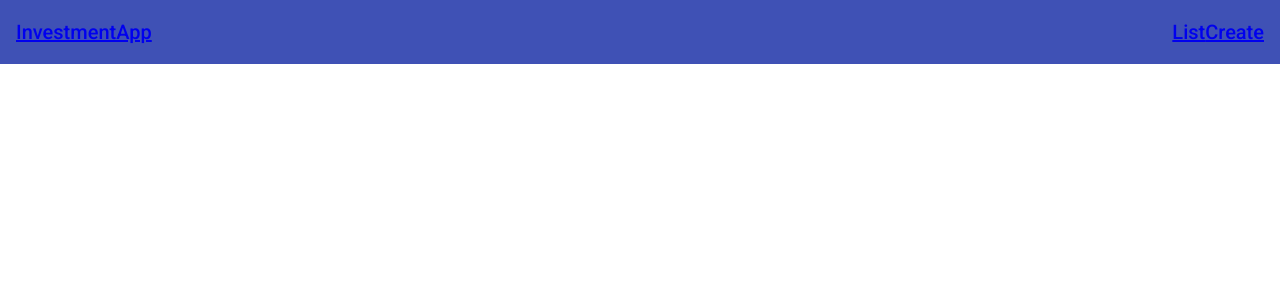
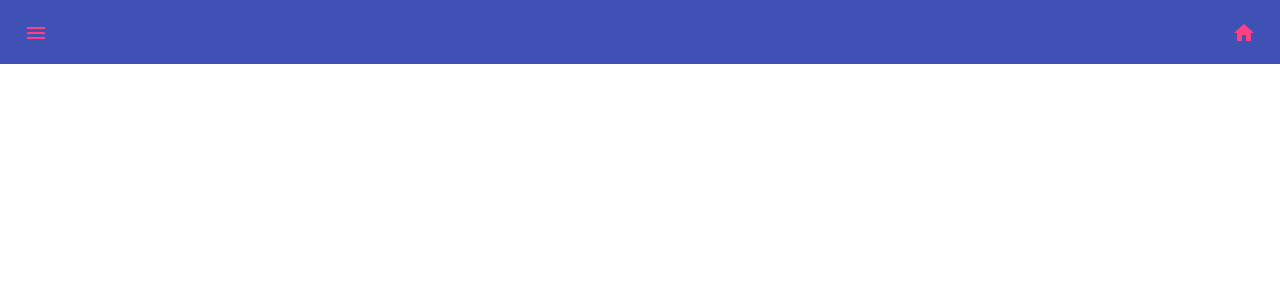
Before and after one commit to MrBolas/Investment_app, an Angular app in the folder Investment-app/: page / in a window 1280 px wide. Shown: the top 300 px of the page. Built offline with nearby package versions, Linux system fonts and the light colour scheme.

Commit message:
Simplified the header with material icons

```diff
--- a/Investment-app/src/app/header/header.component.html
+++ b/Investment-app/src/app/header/header.component.html
@@ -1,12 +1,13 @@
 <mat-toolbar color="primary">
 
-     <!-- To be replaced by image -->
-    <span><a routerLink="/list">InvestmentApp</a></span>
+    <button mat-icon-button color="accent" routerLink="/list" aria-label="go_to_list">
+        <mat-icon>menu</mat-icon>
+    </button>
 
     <span class="fill-remaining-space"></span>
 
-    <span><a [routerLink]="['/list']">List</a></span>
-    <span><a> </a></span>
-    <span><a routerLink="/create">Create</a></span>
+    <button mat-icon-button color="accent" routerLink="/create" aria-label="create_home_button">
+        <mat-icon>home</mat-icon>
+    </button>
 
 </mat-toolbar>
--- a/Investment-app/src/app/investment-details/investment-details.html
+++ b/Investment-app/src/app/investment-details/investment-details.html
@@ -1,6 +1,6 @@
 <!--Add form to add transaction-->
 <mat-card *ngIf="loaded">
-<h2>{{house.name}}</h2>
+<h2>{{house.name}} : </h2><a *ngIf="netValue"> Net Value: {{netValue}} €</a>
 
 <!--Add title of the house and something like a Jumbotron with different graphics for analysis-->
 
--- a/Investment-app/src/app/investment-details/investment-details.ts
+++ b/Investment-app/src/app/investment-details/investment-details.ts
@@ -17,6 +17,7 @@ import { Subscription } from 'rxjs';
 export class InvestmentDetailsComponent implements OnInit{
     private investmentId: string;
     private investmentSub : Subscription;
+    netValue: number;
     loaded = true;
     displayedColumns: string[] = ['Action', 'Date', 'value', 'description'];
     house: House;
@@ -40,9 +41,17 @@ export class InvestmentDetailsComponent implements OnInit{
               this.loaded = true;
               this.house = investmentData.house;
               this.transactions = [...this.house.incomeList, ...this.house.expenseList];
+              this.calculateNet();
             })
           }
     })
+  }
+
+  calculateNet(){
+    this.netValue = this.transactions.map(a => a.value).reduce(function(a, b)
+    {
+      return a + b;
+    });
   }
 
   onSaveForm( form: NgForm){
```
Also changed, not shown: Investment-app/src/app/assets/icons/baseline_home_black_18dp.png (added), Investment-app/src/app/assets/icons/logo.png (added).
